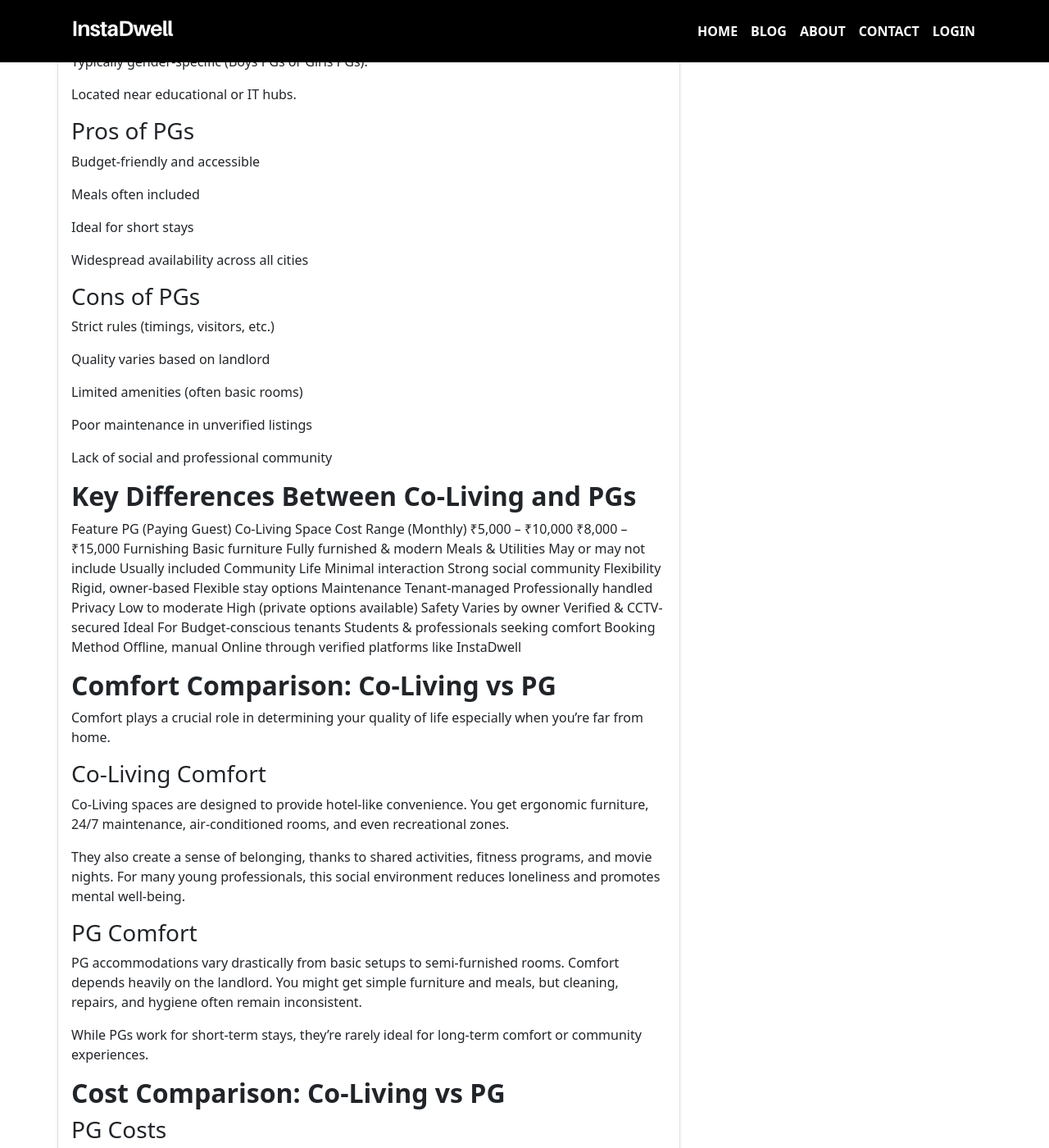
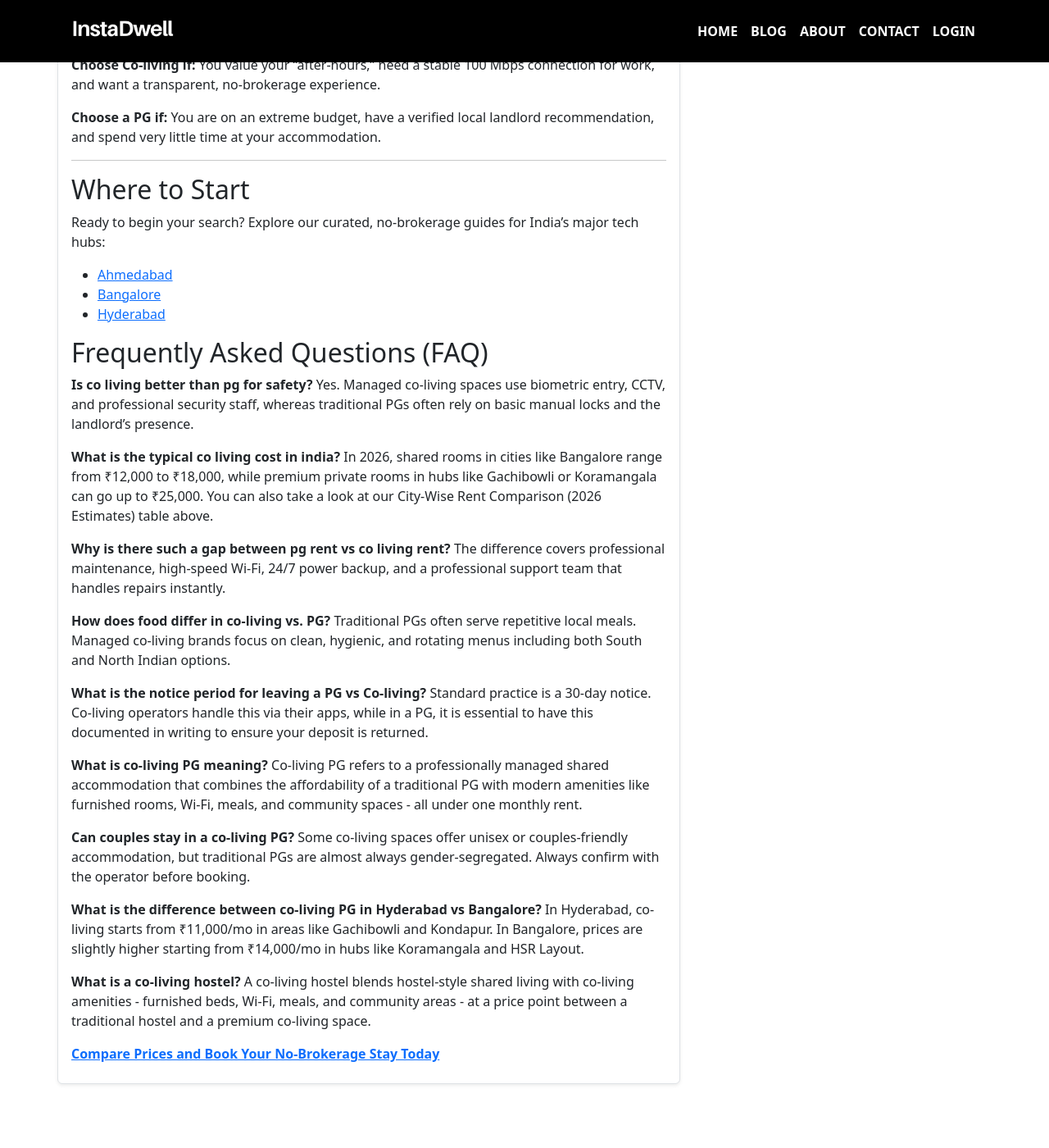
Before and after one commit to instadw/instadwell-blog, a Jekyll site: the page built from _posts/2025-10-20-co-living-vs-pg-which-one-is-better-for-comfort-and-cost.md, in a window 1280 px wide and 1400 px high, scrolled down 2859 px. Shown: the whole window at 82% size. Built offline with Jekyll 4.4.1, drawn with Linux system fonts in a browser that asks for light colours; some of the changed text lies outside the part shown.

Commit message:
Update 2025-10-20-co-living-vs-pg-which-one-is-better-for-comfort-and-cost.md

```diff
--- a/_posts/2025-10-20-co-living-vs-pg-which-one-is-better-for-comfort-and-cost.md
+++ b/_posts/2025-10-20-co-living-vs-pg-which-one-is-better-for-comfort-and-cost.md
@@ -1,283 +1,143 @@
 ---
 title: "Co Living vs PG: Which Option Offers Better Value"
-description: "Co-living costs ₹8,000–25,000/mo. PG costs ₹5,000–15,000/mo. We break down what you actually get for the price - food, WiFi, community & hidden charges. No fluff."
+description: "What is the difference between coliving and pg? We compare co-living costs (₹11,000+) vs traditional PGs (₹6,000+), safety, food, and co-ed PG options in 2026."
 image: /assets/images/co-living-vs-pg-which-one-is-better-for-comfort-and-cost.webp
 layout: post
 permalink: /:title
 author: Sanchit
 category: Businesses
-date: 2025-10-20T09:14:00.000+05:30
+date: 2026-03-19T09:14:00.000+05:30
+faq:
+  - question: "Is co-living better than a PG for safety?"
+    answer: "Yes. In 2026, managed co-living spaces utilize biometric entry, CCTV, and professional security staff. Traditional PGs often rely on basic manual locks and the physical presence of a landlord, which offers less consistent protection."
+  - question: "What is the typical co-living cost in India?"
+    answer: "For 2026, shared rooms in major cities like Bangalore range from ₹12,000 to ₹18,000. Premium private rooms in high-demand hubs like Gachibowli or Koramangala can reach ₹25,000 per month. Pricing varies significantly based on the city and specific micro-market."
+  - question: "Why is there such a gap between PG rent vs. co-living rent?"
+    answer: "The price difference covers professional facility management, high-speed Wi-Fi, 24/7 power backup, and dedicated support teams that handle maintenance requests through an app. You are paying for a service-oriented living experience rather than just a room."
+  - question: "How does food differ in co-living vs. PG?"
+    answer: "Traditional PGs often serve repetitive, local-style meals with limited variety. Managed co-living brands prioritize hygiene and offer rotating menus that include a mix of South and North Indian cuisines to cater to a diverse workforce."
+  - question: "What is the notice period for leaving a PG vs. Co-living?"
+    answer: "The standard practice across both is a 30-day notice. Co-living operators typically handle this process digitally via their apps, while in a traditional PG, it is vital to have the agreement documented in writing to ensure a smooth deposit refund."
+  - question: "What is the meaning of a 'co-living PG'?"
+    answer: "A co-living PG is a professionally managed shared accommodation. It bridges the gap between affordable traditional PGs and luxury apartments by providing furnished rooms, essential utilities, meals, and community spaces under a single monthly rent."
+  - question: "Can couples stay in a co-living PG?"
+    answer: "Some modern co-living spaces offer unisex or couple-friendly configurations. However, traditional PGs remain strictly gender-segregated. It is always best to confirm the specific house rules with the operator before booking."
+  - question: "What is the difference between co-living PGs in Hyderabad vs. Bangalore?"
+    answer: "In Hyderabad, quality co-living typically starts around ₹11,000 per month in areas like Gachibowli. Bangalore tends to be slightly more expensive, with entry-level managed stays in hubs like HSR Layout or Koramangala starting at approximately ₹14,000."
+  - question: "What is a co-living hostel?"
+    answer: "A co-living hostel blends the social atmosphere and shared dorm-style beds of a hostel with the professional amenities of co-living, such as Wi-Fi, meal plans, and housekeeping. It is usually priced between a basic hostel and a premium co-living room."
 ---
 
-## Table of Contents
 
-[Introduction](#introduction)
+The Indian rental market has evolved rapidly, leaving many students and professionals asking: **pg vs co living which is better?** While traditional PGs have been the go-to for decades, the rise of managed co-living spaces is redefining urban stays. If you are moving to a tech hub like Bangalore, Hyderabad, or Pune in 2026, understanding the **difference between pg and co living** is the first step toward a hassle-free transition.
 
-[Understanding Co-Living Spaces](#understanding-co-living-spaces)
+---
 
-[Understanding PG (Paying Guest Accommodation)](#understanding-pg-paying-guest-accommodation)
+## Quick Comparison: Co-living vs. PG
 
-[Key Differences Between Co-Living and PGs](#key-differences-between-co-living-and-pgs)
+| Feature | Managed Co-living | Traditional PG |
+| :--- | :--- | :--- |
+| **Ideal For** | Working Professionals | Students on a Budget |
+| **Management** | Professional tech-first operators | Individual local landlords |
+| **All-inclusive Rent** | High (Covers food, Wi-Fi, EB, cleaning) | Low (Base rent only; utilities extra) |
+| **Security Deposit** | Standardized (Usually 1 month) | Variable (2-3 months; hard to recover) |
+| **Rules/Access** | 24/7 Biometric access | Traditional curfews (10 PM - 11 PM) |
+| **Maintenance** | In-app support; professional teams | Dependent on landlord’s schedule |
 
-[Comfort Comparison: Co-Living vs PG](comfort-comparison-co-living-vs-pg)
+## What is the Meaning of Co-living PG?
 
-[Cost Comparison: Co-Living vs PG](#cost-comparison-co-living-vs-pg)
+A **co-living PG** refers to a modern, service-heavy version of traditional shared housing. Unlike a standard Paying Guest (PG) setup where you rent a room in someone's home, a co-living space is an entire building designed for community living. You aren't just renting a bed: you are subscribing to a managed lifestyle that prioritizes your time and productivity.
 
-[Who Should Choose Co-Living?](#who-should-choose-co-living)
+### Difference Between Coliving and PG
 
-[Who Should Choose PG?](#who-should-choose-pg)
+The primary **difference between coliving and pg** lies in the service standard. A traditional PG is essentially a "home-stay" where you adapt to a landlord’s lifestyle. In South India, particularly Chennai, these are often referred to as "Mansions" which are older buildings designed for budget-sharing accommodation with very basic amenities.
 
-[How Verified Platforms Like InstaDwell Simplify the Choice](#how-verified-platforms-like-instadwell-simplify-the-choice)
+In contrast, **co living for students india** and professionals is a standardized hospitality product. It offers professional management, uniform room quality, and transparent billing that local landlords often lack.
 
-[FAQs on Co-Living vs PG](#faqs-on-co-living-vs-pg)
+**[Explore 100% Verified, 0-Brokerage Stays on InstaDwell](https://instadwell.com/)**
 
-[Conclusion](#conclusion)
+---
 
-## **Introduction**
+## Co-living vs PG: Cost Comparison 2026
 
-Moving to a new city for college or work is exciting new people, new opportunities, and a new lifestyle. But one question always stands out:
-Where will you live comfortably without spending too much?
+When analyzing **co living cost in india**, looking at the base rent alone is a mistake. Traditional PGs often appear cheaper but come with "hidden taxes" that managed spaces eliminate.
 
-For most students and professionals, the debate comes down to Co-Living vs PG both popular accommodation types that serve different needs. While PGs have been around for decades, Co-Living is the modern evolution of shared housing offering comfort, convenience, and community under one roof.
+### City-Wise Rent Comparison (2026 Estimates)
 
-In today’s rental landscape, recognized platforms are helping students and working professionals make safer and smarter choices.
+| City | Traditional PG Rent | Managed Co-living Rent |
+| :--- | :--- | :--- |
+| [**Bangalore**](https://instadwell.com/best-pgs-and-co-living-spaces-in-bengaluru) | ₹7,500 - ₹12,000 | ₹14,000 - ₹25,000 |
+| [**Hyderabad**](https://instadwell.com/best-pgs-and-co-living-spaces-in-hyderabad) | ₹6,000 - ₹10,000 | ₹11,000 - ₹25,000 |
+| [**Pune**](https://instadwell.com/best-pgs-and-co-living-spaces-in-pune) | ₹7,000 - ₹11,000 | ₹13,000 - ₹20,000 |
 
-## **Understanding Co-Living Spaces**
-What Is Co-Living?
+### The Rental Math
+* **Utilities Included:** While **pg rent vs co living rent** might show a gap of ₹3,000-₹5,000, co-living often includes commercial-grade Wi-Fi (₹1,000/mo value) and professional housekeeping.
+* **Electricity & Water:** Traditional PGs frequently charge commercial electricity rates (₹12-15/unit), adding ₹1,500+ to your bill. Most co-living spaces cap these costs or include them in the rent.
+* **Exit & Maintenance Fees:** It is common for local landlords to deduct "maintenance" fees of ₹2,000 from your deposit costs that are transparently handled by professional co-living operators.
 
-Co-Living is a modern housing concept where individuals live in shared communities with fully furnished private or shared rooms, and common areas like kitchens, lounges, and coworking zones.
+---
 
-It’s designed for students, digital nomads, and young professionals who value flexibility, networking, and a stress-free lifestyle.
+## Co-living vs PG for Students and Couples
 
-Example: Platforms like [InstaDwell](https://instadwell.com/), Stanza Living, and YourSpace offer co-living spaces where you can move in with just your luggage everything else is taken care of.
+For the student segment, affordability is usually the priority. However, the lack of hygiene in traditional setup often leads to health issues.
 
-### Key Features of Co-Living
+### Is There a Co-ed PG Option?
+One major **difference between pg and coliving** is the flexibility for gender-neutral or **co-ed PG** options. While traditional PGs are almost strictly gender-segregated (Men only or Women only), many modern co-living buildings offer co-ed wings or couple-friendly rooms. This makes co-living a preferred choice for young professionals and live-in couples who want a safe, community-driven environment.
 
-Fully Furnished Rooms: Ready-to-move-in setups with beds, furniture, and appliances.
+**Why co-living?** It provides a social safety net with 24/7 security and clean, rotating meal plans that avoid the "food fatigue" common in local messes.
 
-All-Inclusive Rent: Wi-Fi, electricity, housekeeping, and meals included.
+---
 
-Flexible Tenure: Monthly, quarterly, or long-term stay options.
+## Co-living vs PG for Working Professionals
+If you are searching for a **pg for working professionals india**, time is your most valuable asset.
 
-Community Living: Common lounges, game zones, and networking events.
+* **Hybrid Work:** Modern co-living spaces include "calling pods" and "Zoom-ready" common areas to accommodate remote work.
+* **EV Charging:** Newer co-living buildings in Tier-1 cities now provide EV charging stations, a critical factor for the 2026 professional.
+* **Freedom:** Professionals prefer co-living for the lack of restrictive curfews and the ability to network with peers from diverse backgrounds.
 
-Tech-Enabled Management: Apps for rent payment, maintenance, and meal scheduling.
+---
 
-### Types of Co-Living Spaces
+## Which is Better: Co-living or PG?
 
-Shared Co-Living: Multiple people in one room or flat.
+**Choose Co-living if:** You value your "after-hours," need a stable 100 Mbps connection for work, and want a transparent, no-brokerage experience.
 
-Private Co-Living: Individual rooms with shared amenities.
+**Choose a PG if:** You are on an extreme budget, have a verified local landlord recommendation, and spend very little time at your accommodation.
 
-Premium Co-Living: Includes gyms, cafeterias, entertainment lounges, and even coworking setups.
+---
+## Where to Start
 
-### Pros of Co-Living
+Ready to begin your search? Explore our curated, no-brokerage guides for India's major tech hubs:
+* [Ahmedabad](https://instadwell.com/blog/the-ultimate-guide-to-co-living-and-pgs-in-ahmedabad-2026)
+* [Bangalore](https://instadwell.com/blog/best-co-living-spaces-in-bengaluru-and-ultimate-rent-guide-2026)
+* [Hyderabad](https://instadwell.com/blog/hyderabad-pg-co-living-and-student-accommodation-the-ultimate-guide)
 
-Community-driven lifestyle
+## Frequently Asked Questions (FAQ)
 
-Hassle-free setup with maintenance handled
+**Is co living better than pg for safety?**
+Yes. Managed co-living spaces use biometric entry, CCTV, and professional security staff, whereas traditional PGs often rely on basic manual locks and the landlord's presence.
 
-Networking opportunities with like-minded people
+**What is the typical co living cost in india?**
+In 2026, shared rooms in cities like Bangalore range from ₹12,000 to ₹18,000, while premium private rooms in hubs like Gachibowli or Koramangala can go up to ₹25,000. You can also take a look at our City-Wise Rent Comparison (2026 Estimates) table above.
 
-Ideal for newcomers to the city
+**Why is there such a gap between pg rent vs co living rent?**
+The difference covers professional maintenance, high-speed Wi-Fi, 24/7 power backup, and a professional support team that handles repairs instantly.
 
-Flexible contracts and transparent pricing
+**How does food differ in co-living vs. PG?**
+Traditional PGs often serve repetitive local meals. Managed co-living brands focus on clean, hygienic, and rotating menus including both South and North Indian options.
 
-### Cons of Co-Living
+**What is the notice period for leaving a PG vs Co-living?**
+Standard practice is a 30-day notice. Co-living operators handle this via their apps, while in a PG, it is essential to have this documented in writing to ensure your deposit is returned.
 
-Higher rent compared to PGs
+**What is co-living PG meaning?**
+Co-living PG refers to a professionally managed shared accommodation that combines the affordability of a traditional PG with modern amenities like furnished rooms, Wi-Fi, meals, and community spaces - all under one monthly rent.
 
-Less privacy in shared spaces
+**Can couples stay in a co-living PG?**
+Some co-living spaces offer unisex or couples-friendly accommodation, but traditional PGs are almost always gender-segregated. Always confirm with the operator before booking.
 
-Limited customization (pre-furnished setup)
+**What is the difference between co-living PG in Hyderabad vs Bangalore?**
+In Hyderabad, co-living starts from ₹11,000/mo in areas like Gachibowli and Kondapur. In Bangalore, prices are slightly higher starting from ₹14,000/mo in hubs like Koramangala and HSR Layout.
 
-## **Understanding PG (Paying Guest Accommodation)**
-### What Is a PG?
+**What is a co-living hostel?**
+A co-living hostel blends hostel-style shared living with co-living amenities - furnished beds, Wi-Fi, meals, and community areas - at a price point between a traditional hostel and a premium co-living space.
 
-A PG (Paying Guest) accommodation allows you to rent a part of someone’s home or property, usually with shared access to basic facilities like bathrooms, kitchens, and dining areas. PGs are popular among students and entry-level professionals due to their affordability and accessibility.
-
-### Key Features of PGs
-
-Rent includes stay and sometimes meals.
-
-Rules and facilities vary depending on the owner.
-
-Typically gender-specific (Boys PGs or Girls PGs).
-
-Located near educational or IT hubs.
-
-### Pros of PGs
-
-Budget-friendly and accessible
-
-Meals often included
-
-Ideal for short stays
-
-Widespread availability across all cities
-
-### Cons of PGs
-
-Strict rules (timings, visitors, etc.)
-
-Quality varies based on landlord
-
-Limited amenities (often basic rooms)
-
-Poor maintenance in unverified listings
-
-Lack of social and professional community
-
-## **Key Differences Between Co-Living and PGs**
-Feature	PG (Paying Guest)	Co-Living Space
-Cost Range (Monthly)	₹5,000 – ₹10,000	₹8,000 – ₹15,000
-Furnishing	Basic furniture	Fully furnished & modern
-Meals & Utilities	May or may not include	Usually included
-Community Life	Minimal interaction	Strong social community
-Flexibility	Rigid, owner-based	Flexible stay options
-Maintenance	Tenant-managed	Professionally handled
-Privacy	Low to moderate	High (private options available)
-Safety	Varies by owner	Verified & CCTV-secured
-Ideal For	Budget-conscious tenants	Students & professionals seeking comfort
-Booking Method	Offline, manual	Online through verified platforms like InstaDwell
-
-## **Comfort Comparison: Co-Living vs PG**
-
-Comfort plays a crucial role in determining your quality of life especially when you’re far from home.
-
-### Co-Living Comfort
-
-Co-Living spaces are designed to provide hotel-like convenience. You get ergonomic furniture, 24/7 maintenance, air-conditioned rooms, and even recreational zones.
-
-They also create a sense of belonging, thanks to shared activities, fitness programs, and movie nights. For many young professionals, this social environment reduces loneliness and promotes mental well-being.
-
-### PG Comfort
-
-PG accommodations vary drastically from basic setups to semi-furnished rooms. Comfort depends heavily on the landlord. You might get simple furniture and meals, but cleaning, repairs, and hygiene often remain inconsistent.
-
-While PGs work for short-term stays, they’re rarely ideal for long-term comfort or community experiences.
-
-## **Cost Comparison: Co-Living vs PG**
-### PG Costs
-
-PGs are cheaper because they offer limited facilities. The rent usually includes food and lodging, but utilities like Wi-Fi, laundry, or maintenance may come as extra charges.
-
-Average Cost Range: ₹5,000 – ₹10,000/month
-
-However, many PGs require deposits and have strict refund policies, adding to hidden expenses.
-
-### Co-Living Costs
-
-Co-Living spaces charge higher rents but cover almost everything  from furniture and Wi-Fi to housekeeping and community access. You pay once, and all your basic needs are covered.
-
-Average Cost Range: ₹8,000 – ₹15,000/month
-
-Considering the facilities, co-living spaces offer better value for money, especially for longer stays.
-
-### Cost vs Comfort Summary
-Aspect	PG	Co-Living
-Rent	Lower	Higher
-Hidden Costs	Common (utilities, deposits)	Rare (all-inclusive)
-Comfort	Basic	High-end
-Amenities	Limited	All-in-one
-Long-Term Value	Moderate	Excellent
-
-## **Who Should Choose Co-Living?**
-
-Co-Living is ideal for:
-
-Students who value comfort, networking, and modern living.
-
-Working professionals relocating for projects or internships.
-
-Digital nomads and freelancers needing flexible, furnished housing.
-
-Expats and global students looking for verified, safe stays.
-
-If you want a balance between comfort, security, and flexibility, co-living wins hands down.
-
-## **Who Should Choose PG?**
-
-PGs are better suited for:
-
-Students on a tight budget.
-
-Short-term coaching aspirants or trainees.
-
-Those comfortable with simple setups and basic amenities.
-
-However, before renting a PG, ensure you verify the property and landlord to avoid scams or false listings.
-
-## **How Verified Platforms Like InstaDwell Simplify the Choice**
-
-In today’s digital age, finding the right accommodation shouldn’t feel like guesswork. Platforms like InstaDwell bridge the gap between comfort and trust by offering verified listings of PGs, hostels, and co-living spaces across major cities.
-
-### Why InstaDwell?
-
-Verified photos and authentic property details.
-
-Transparent pricing no hidden fees.
-
-Filters for budget, distance, and amenities.
-
-Direct chat with property owners or support teams.
-
-Safety and comfort verification before listing.
-
-Whether you prefer a cozy PG or a vibrant co-living setup, InstaDwell, a [Trusted Platform for Student Housing Co-Living ](https://instadwell.com/about)), helps you make the right choice with confidence.
-
-## **FAQs on Co-Living vs PG**
-1️⃣ What is the main difference between a PG and Co-Living space?
-
-PGs are traditional shared accommodations, while co-living spaces offer modern, community-driven living with inclusive amenities.
-
-2️⃣ Which is cheaper: PG or Co-Living?
-
-PGs are generally cheaper, but co-living offers more value for the price by including food, Wi-Fi, maintenance, and comfort.
-
-3️⃣ Are co-living spaces suitable for students?
-
-Yes, co-living spaces are perfect for students seeking a balance between study, comfort, and social life.
-
-4️⃣ Can I find co-living spaces under ₹10,000 in Hyderabad or Bengaluru?
-
-Yes. Verified platforms like InstaDwell list budget-friendly co-living options starting at ₹8,000/month.
-
-5️⃣ Do co-living spaces have curfews like PGs?
-
-No. Co-living spaces are more flexible, with 24/7 access secured through biometric or app-based entry.
-
-6️⃣ Which offers better privacy PG or Co-Living?
-
-Co-living offers better privacy with single-room options and soundproofing, unlike shared PG rooms.
-
-7️⃣ Are co-living spaces only for professionals?
-
-No. Many are designed for students, interns, and travelers as well.
-
-8️⃣ How safe are co-living spaces compared to PGs?
-
-Co-living spaces are safer since they’re managed by professional operators and include CCTV, security staff, and digital access.
-
-9️⃣ Do PGs offer Wi-Fi and housekeeping?
-
-Some do, but quality varies. In co-living spaces, these services are standardized and included in rent.
-
-🔟 How can I find verified co-living or PG spaces online?
-
-Use trusted platforms like InstaDwell, which verify all listings for authenticity, photos, and owner reliability.
-
-## **Conclusion**
-
-Choosing between Co-Living and PG ultimately depends on your budget, comfort preferences, and lifestyle.
-
-If you’re looking for affordability and simplicity, a PG is a practical choice.
-But if you prioritize comfort, convenience, flexibility, and community, then Co-Living is the clear winner.
-
-Platforms like InstaDwell are revolutionizing the search experience by offering verified, secure housing as part of their [Student Rentals & Co-Living Assistance](https://instadwell.com/contact), making the entire process simpler for students and young professionals
-
-Because in the end, a good home isn’t just where you sleep, it’s where you belong.
-
-[InstaDwell](https://instadwell.com/),Verified Homes. Global Trust.
-Visit instadwell.com
-to explore verified Co-Living and PG options near you.
+**[Compare Prices and Book Your No-Brokerage Stay Today](https://instadwell.com/)**
```
